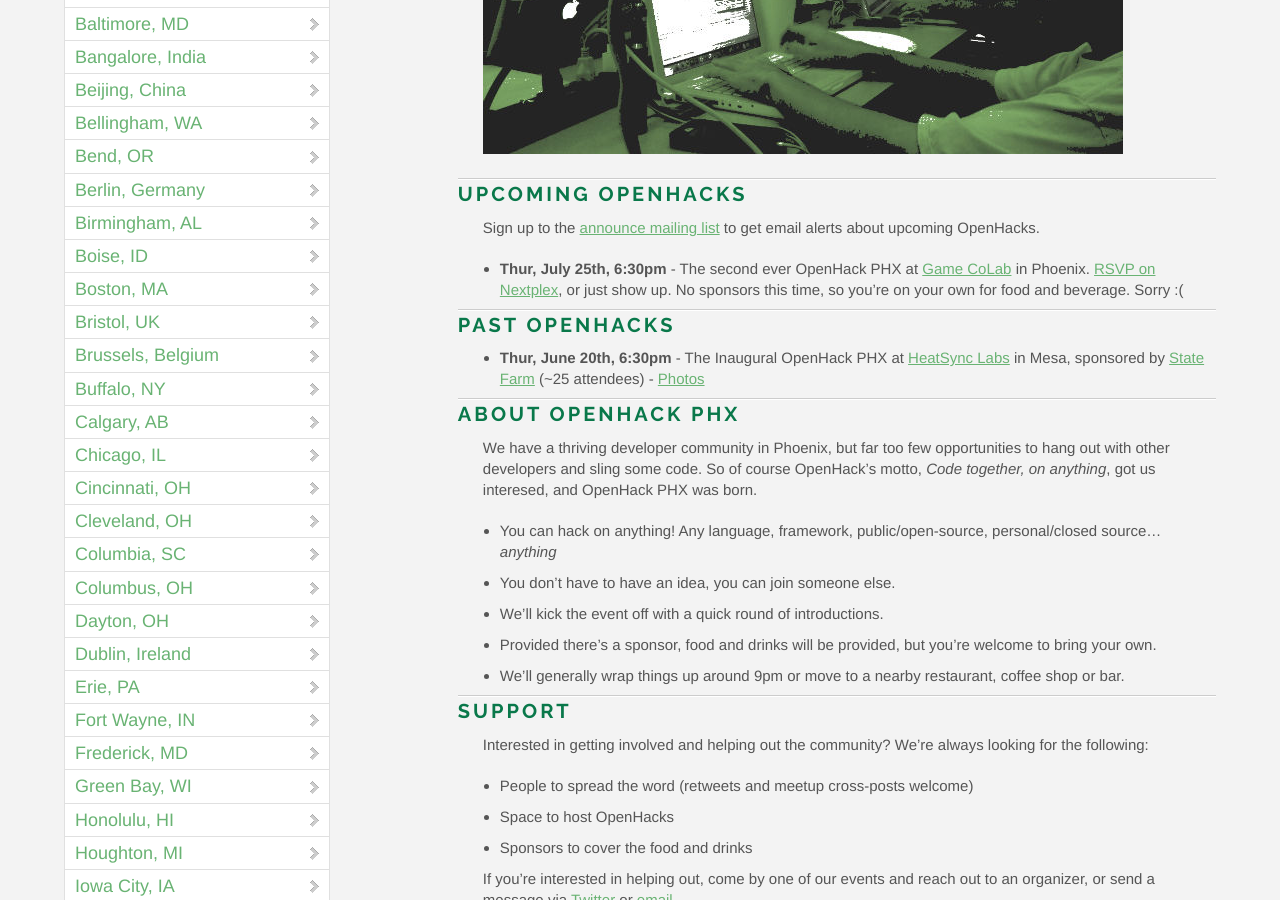
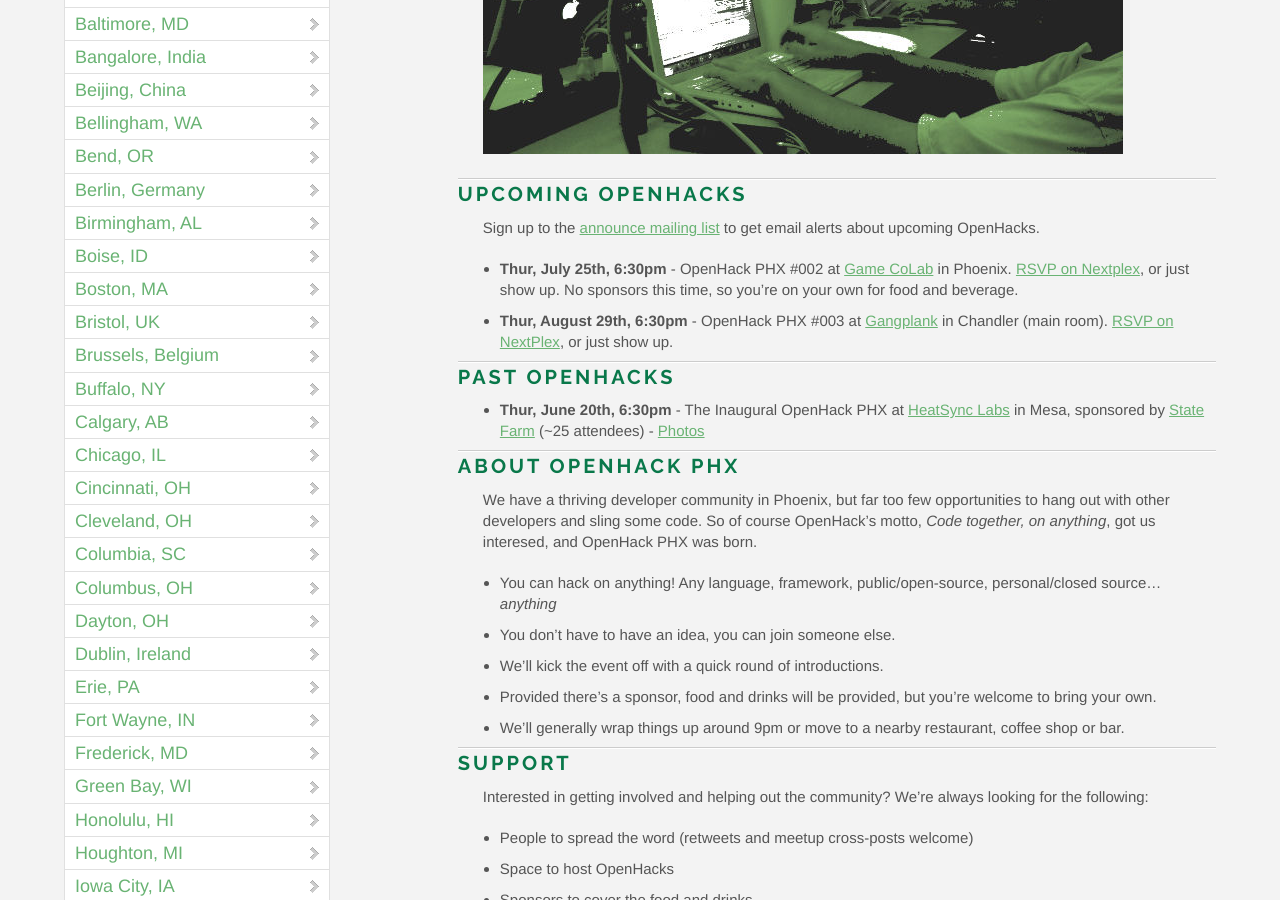
Before and after one commit to OpenHack/openhack.github.com, a Jekyll site: the page built from phoenix/index.markdown, in a window 1280 px wide and 900 px high, scrolled down 341 px. Built offline with Jekyll 4.4.1, drawn with Linux system fonts in a browser that asks for light colours; nearby versions of some CDN libraries; Markdown is read by kramdown in place of the engine named in the settings; comment, search, counter and statistics services are not loaded.

Commit message:
added August event, changed name of July's

```diff
--- a/phoenix/index.markdown
+++ b/phoenix/index.markdown
@@ -11,7 +11,8 @@ title: OpenHack - Phoenix, AZ
 
 Sign up to the [announce mailing list](http://eepurl.com/BkGf9) to get email alerts about upcoming OpenHacks.
 
-- **Thur, July 25th, 6:30pm** - The second ever OpenHack PHX at [Game CoLab](http://gamecolab.org/) in Phoenix. [RSVP on Nextplex](http://nextplex.com/phoenix-az/calendar/events/8831-july-openhack), or just show up. No sponsors this time, so you're on your own for food and beverage. Sorry :(
+- **Thur, July 25th, 6:30pm** - OpenHack PHX #002 at [Game CoLab](http://gamecolab.org/) in Phoenix. [RSVP on Nextplex](http://nextplex.com/phoenix-az/calendar/events/8831-july-openhack), or just show up. No sponsors this time, so you're on your own for food and beverage.
+- **Thur, August 29th, 6:30pm** - OpenHack PHX #003 at [Gangplank](http://chandler.gangplankhq.com/) in Chandler (main room). [RSVP on NextPlex](http://nextplex.com/phoenix-az/calendar/events/8959-openhack-003), or just show up.
 
 ### Past OpenHacks
 
```
